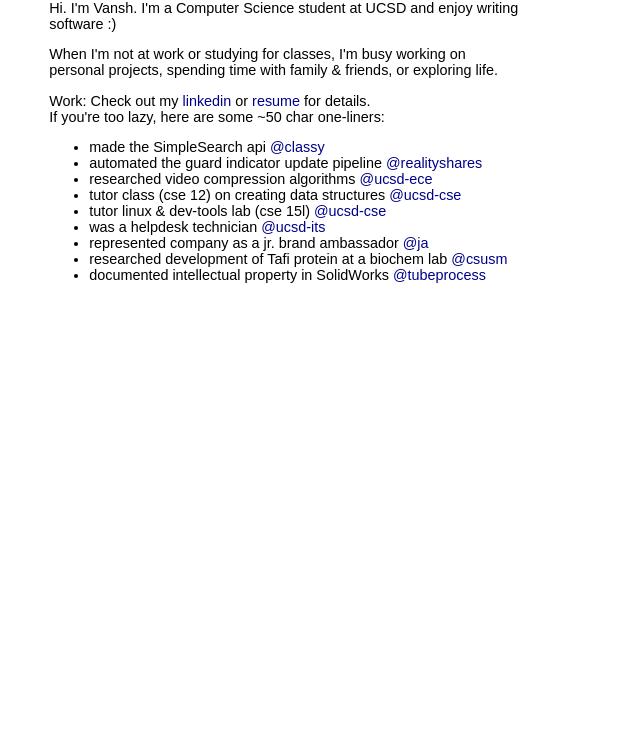
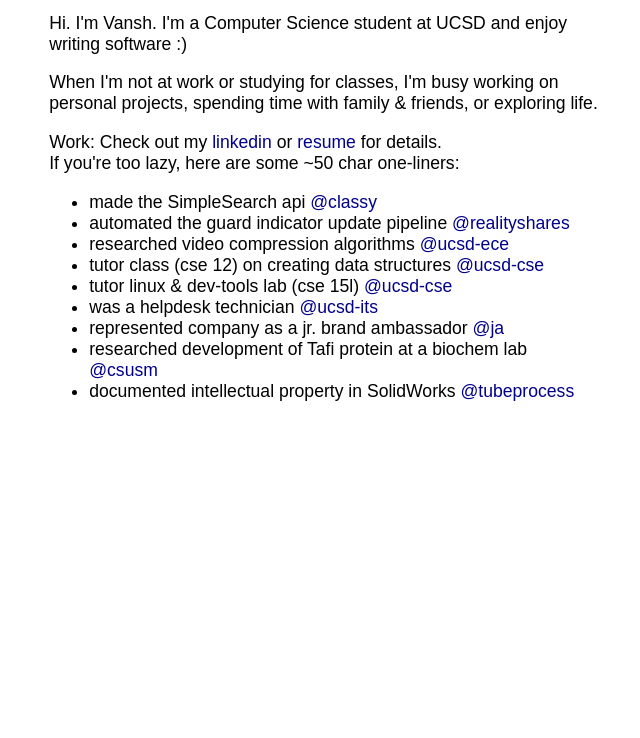
Before and after one commit to vanshcsingh/vanshcsingh.github.io, a plain HTML site: page index.html in a window 1280 px wide. Shown: the part 62-800 px from the top of the page, without its empty margins (22-662 px from the left). Drawn offline with Linux system fonts and the light colour scheme; a web font is replaced by a local one.

Commit message:
increased font

```diff
--- a/index.html
+++ b/index.html
@@ -9,8 +9,8 @@
     <style>
       div {
         font-family: 'Khula', sans-serif;
-        font-size: .9em;
-        max-width: 470px;
+        font-size: 1.1em;
+        max-width: 550px;
         margin-left: 5%;
         margin-right: 5%;
       }
@@ -63,7 +63,7 @@
 | My number one pet peeve is people not |
 | wearing deodarant. My favorite tv     |
 | show is Psych (I can watch reruns for |
-| daaaays.                              |
+| daaaays).                             |
 | Ping me at vanshchaudhary@gmail.com   |
 | Also, check out my github at          |
 | github.com/vanshcsingh                |
```
